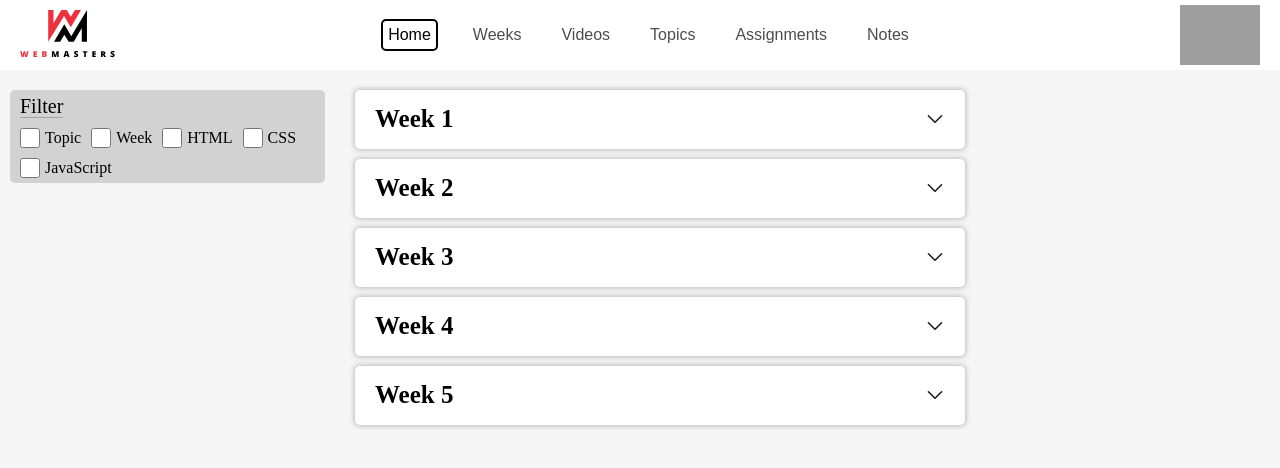
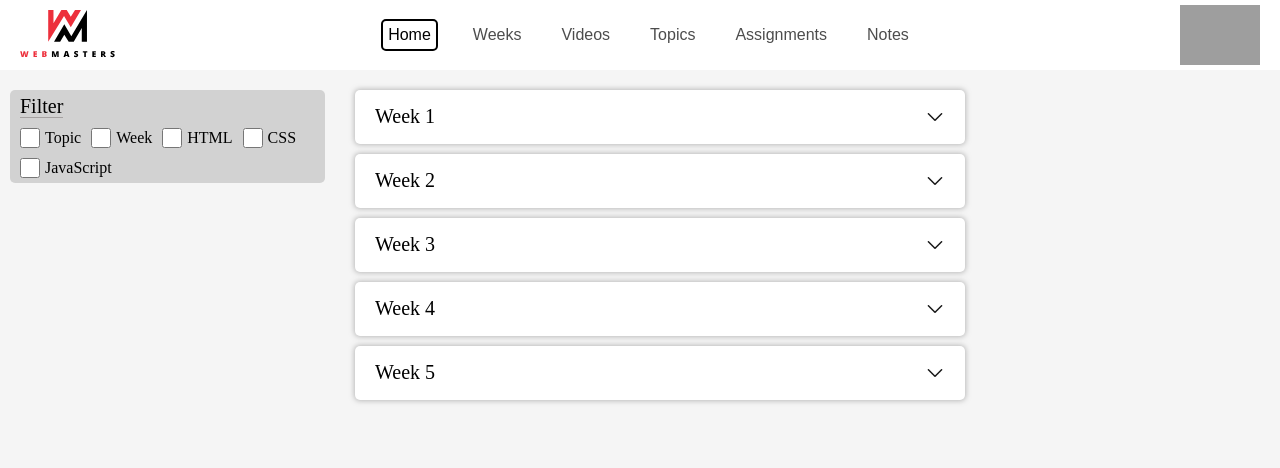
Before and after one commit to yashpriyam/steller-ui, a React (Create React App) app in the folder client/: page / in a window 1280 px wide. Shown: the top 468 px of the page. Built offline with nearby package versions, Linux system fonts and the light colour scheme; grey boxes are pictures that could not be loaded.

Commit message:
WMB1-82: not done yet

```diff
--- a/client/src/components/accordion/accordion.scss
+++ b/client/src/components/accordion/accordion.scss
@@ -6,8 +6,7 @@
     padding: 10px;
     border-radius: 5px;
     .accordion-title{
-        font-size: 25px;
-        font-weight: 600;
+        font-size: 20px;
         display: flex;
         align-items: center;
         justify-content: space-between;
--- a/client/src/pages/scheduling/scheduling.scss
+++ b/client/src/pages/scheduling/scheduling.scss
@@ -55,8 +55,8 @@
 
 
         .schedule-accordion-description {
-            color: rgba(0, 0, 0, 0.5);
-            font-weight: 600;
+            color: rgba(0, 0, 0, 0.9);
+            // font-weight: 600;
             font-size: 15px;
         }
         .daylist-container{
@@ -80,11 +80,6 @@
             .title{
                 font-size: 20px;
             }
-            .description{
-                color: rgb(100, 100, 100);
-                font-size: 13px;
-                font-weight: 600;
-            }
 
             .btn-wrapper{
                 display: flex;
@@ -107,6 +102,7 @@
                     }
                 }
 
+                // remove s from the className in component to enable these color btn classes
                 .red-btn{
                     background-color: #ED303C;
                     border-color: #ED303C;
```
